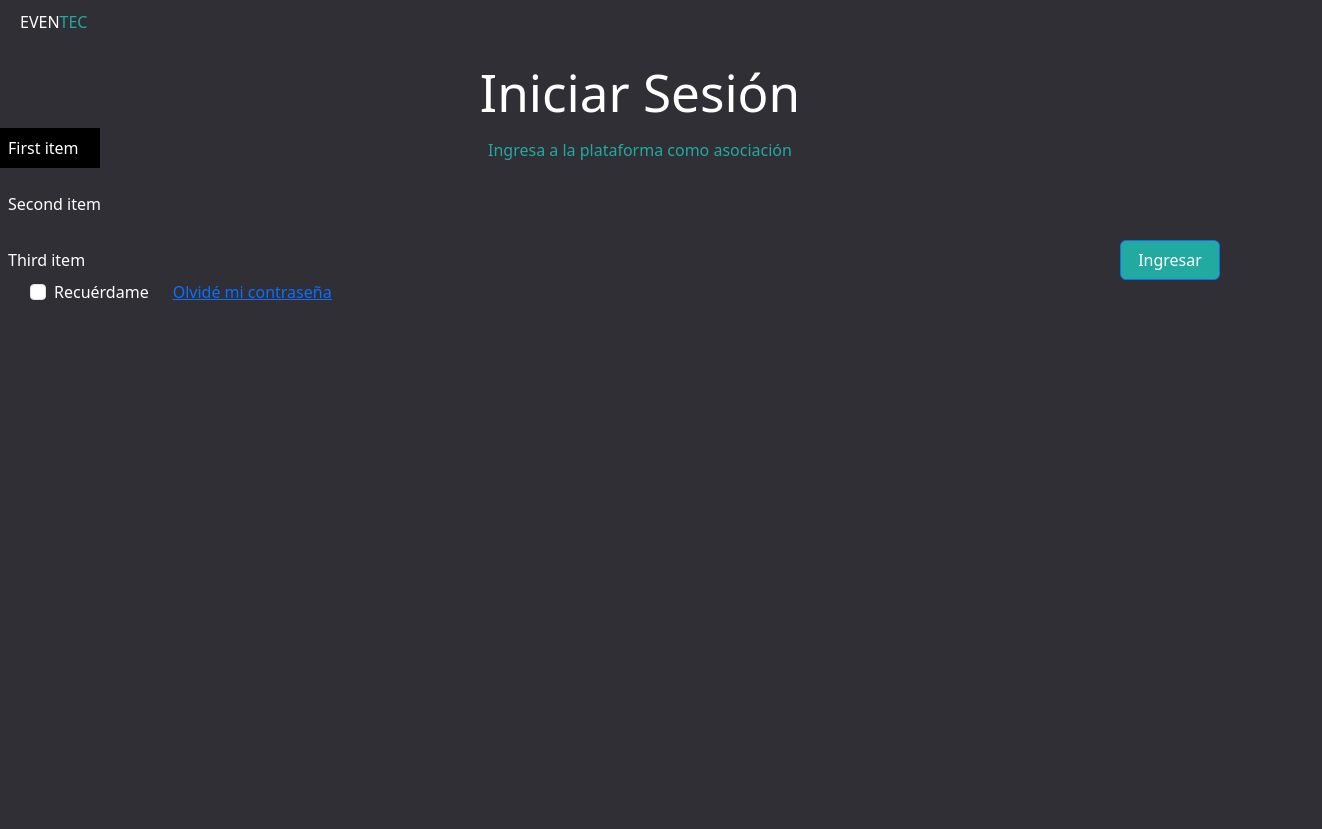
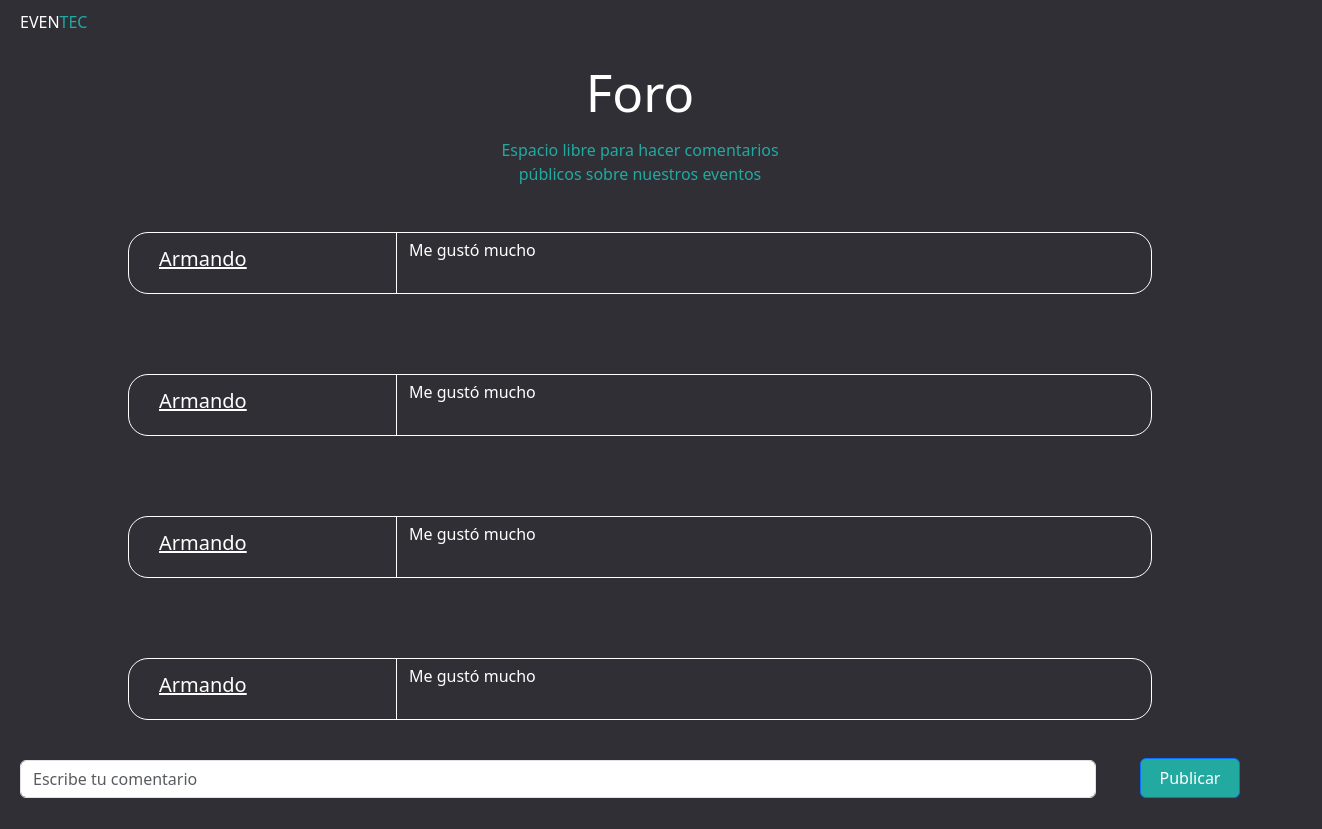
Before and after one commit to mariivm/Reque, a React (Vite) app in the folder frontend-eventec/: page /foro in a window 1280 px wide. Shown: the whole page, 1322 px wide, since content can reach past the window. Before the commit the page ends 800 px from the top, so only its background shows below. Built offline with nearby package versions, Linux system fonts and the light colour scheme.

Commit message:
Pantalla Foro lista

```diff
--- a/frontend-eventec/src/assets/checkbox.jsx
+++ b/frontend-eventec/src/components/Checkbox/checkbox.jsx
@@ -3,10 +3,11 @@ import Col from 'react-bootstrap/Col';
 import Form from 'react-bootstrap/Form';
 import Row from 'react-bootstrap/Row';
 import { Link } from "react-router-dom";
+import styles from "./checkbox.module.css"
 
 function Checkbox() {
   return (
-    <Row style={{ position: "relative", left: "30px" }}>
+    <Row className={styles.row}>
         <Col xs="auto">
         <Form.Check
             type="checkbox"
@@ -14,7 +15,7 @@ function Checkbox() {
         />
         </Col>
         <Col>
-            <p style={{ color: "#22AAA1", left: "10px" }} > <Link to="/foro"><u>Olvidé mi contraseña</u></Link></p>
+            <p className={styles.p} style={{ left: "10px" }} > <u>Olvidé mi contraseña</u></p>
         </Col>
     </Row>
   )
--- /dev/null
+++ b/frontend-eventec/src/components/Checkbox/checkbox.module.css
@@ -0,0 +1,8 @@
+.row {
+    position: relative;
+    left: 30px;
+}
+.p {
+    color: #22AAA1;
+    left: 10px;
+}
--- /dev/null
+++ b/frontend-eventec/src/components/Message/Message.jsx
@@ -0,0 +1,15 @@
+import { Container, Row, Col } from 'react-bootstrap'
+import styles from "./message.module.css"
+
+const Message = ({NombreEstudiante, Comentario}) => {
+  return (
+    <Container className={styles.container}>
+        <Row xs={0}>
+            <Col xs={10} className={styles.col1} ><u><h5 className={styles.h5}>{NombreEstudiante}</h5></u></Col>
+            <Col className={styles.col2} ><p className={styles.p}>{Comentario}</p></Col>
+        </Row>
+    </Container>
+  )
+}
+
+export default Message
--- /dev/null
+++ b/frontend-eventec/src/components/Message/message.module.css
@@ -0,0 +1,28 @@
+.container {
+    margin-top: 80px;
+    width: 80vw;
+    height: 50px;
+    border: 1px white solid;
+    border-radius: 20px;
+    padding: 30px;
+    text-align: justify;
+}
+.col1 {
+    position: relative;
+    top: -30px;
+    width: 250px;
+    height: 60px;
+    border-right: 1px white solid;
+    text-align: left;
+}
+.col2 {
+    position: relative;
+    top: -25px;
+    text-align: left;
+    padding-bottom: 100px;
+}
+.h5 {
+    position: relative;
+    top: 14px;
+    padding-bottom: 100px;
+}
--- a/frontend-eventec/src/router/routes.jsx
+++ b/frontend-eventec/src/router/routes.jsx
@@ -17,7 +17,7 @@ const routes =
     {
       path: "/calendar",
       element: <Principal />,
-      isPrivate: true,
+      isPrivate: false,
     },
     {
       path: "/loginEstudiante",
--- a/frontend-eventec/src/routes/Acceso/LoginEstudiante.jsx
+++ b/frontend-eventec/src/routes/Acceso/LoginEstudiante.jsx
@@ -1,7 +1,7 @@
 import Col from 'react-bootstrap/Col';
 import Form from 'react-bootstrap/Form';
 import Row from 'react-bootstrap/Row';
-import Checkbox from '../../assets/checkbox';
+import Checkbox from '../../components/Checkbox/checkbox';
 import { Button } from 'react-bootstrap';
 import { Link, useNavigate } from "react-router-dom";
 import { useState } from 'react';
--- a/frontend-eventec/src/routes/Acceso/Root.jsx
+++ b/frontend-eventec/src/routes/Acceso/Root.jsx
@@ -1,7 +1,7 @@
 import Col from 'react-bootstrap/Col';
 import Form from 'react-bootstrap/Form';
 import Row from 'react-bootstrap/Row';
-import Checkbox from '../../assets/checkbox';
+import Checkbox from '../../components/Checkbox/checkbox';
 import { Button } from 'react-bootstrap';
 import { Link, useNavigate } from "react-router-dom";
 import { useState } from 'react';
--- a/frontend-eventec/src/routes/Foro/Foro.jsx
+++ b/frontend-eventec/src/routes/Foro/Foro.jsx
@@ -1,32 +1,39 @@
-import Checkbox from '../../assets/checkbox';
-import { Button } from 'react-bootstrap';
+import { Button, Form, Col, Row, Stack } from 'react-bootstrap';
+import Message from '../../components/Message/Message'
 import styles from "./foro.module.css";
-import Stack from 'react-bootstrap/Stack';
 
 const Foro = () => {
   return (
+    <>
         <div>
             <span className={styles.span} style={{ color: "#FFFFFF", left: "20px", top: "10px" }}>EVEN</span>
             <span className={styles.span} style={{ left: "20px", top: "10px" }}>TEC</span>
 
             <h1 className={styles.h1}>
-        Iniciar Sesión
+                Foro
             </h1>
 
             <p className={styles.p}>
-        Ingresa a la plataforma como asociación
+                Espacio libre para hacer comentarios <br/> públicos sobre nuestros eventos
             </p>
 
-      <Stack className={styles.stack} gap={3}>
-        <div style={{ borderColor: "#FFFFFF", borderWidth: "20px", backgroundColor: "#000000", width: "100px"}} className="p-2">First item</div>
-        <div className="p-2">Second item</div>
-        <div className="p-2">Third item</div>
+            <Stack gap={0}>
+                <Message NombreEstudiante={"Armando"} Comentario={"Me gustó mucho"}/>
+                <Message NombreEstudiante={"Armando"} Comentario={"Me gustó mucho"}/>
+                <Message NombreEstudiante={"Armando"} Comentario={"Me gustó mucho"}/>
+                <Message NombreEstudiante={"Armando"} Comentario={"Me gustó mucho"}/>
             </Stack>
 
-      <Checkbox/>
-
-      <Button className={styles.button}> Ingresar </Button>
+            <Row>
+                    <Col xs={10} className={styles.col}>
+                        <Form.Control type="text" placeholder={"Escribe tu comentario"}/>
+                    </Col>
+                    <Col xs={10}>
+                    <Button className={styles.button}> Publicar </Button>
+                    </Col>
+            </Row>
         </div>
+    </>
   )
 }
 
--- a/frontend-eventec/src/routes/Foro/foro.module.css
+++ b/frontend-eventec/src/routes/Foro/foro.module.css
@@ -18,11 +18,12 @@ color: #22AAA1;
     background-color: #22AAA1;
     width: 100px;
     height: 40px;
-    top: -80px;
-    left: 1120px;
+    left: 1140px;
     position: relative;
 }
-.stack {
-    border-color: #FFFFFF;
-    border-width: 10px;
+.col {
+    position: relative;
+    left: 20px;
+    width: 1100px;
+    bottom: -40px;
 }
```
Lines whose indentation alone changed are shown as unchanged.
